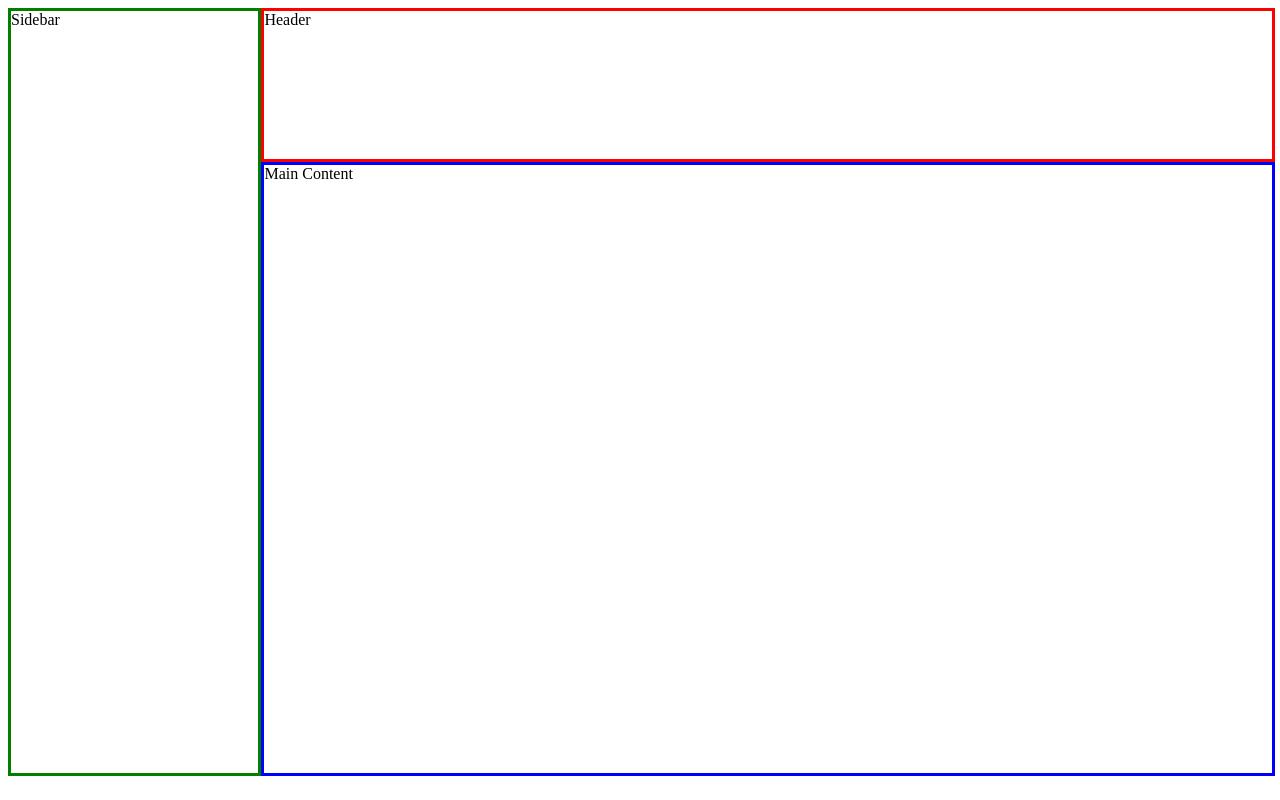
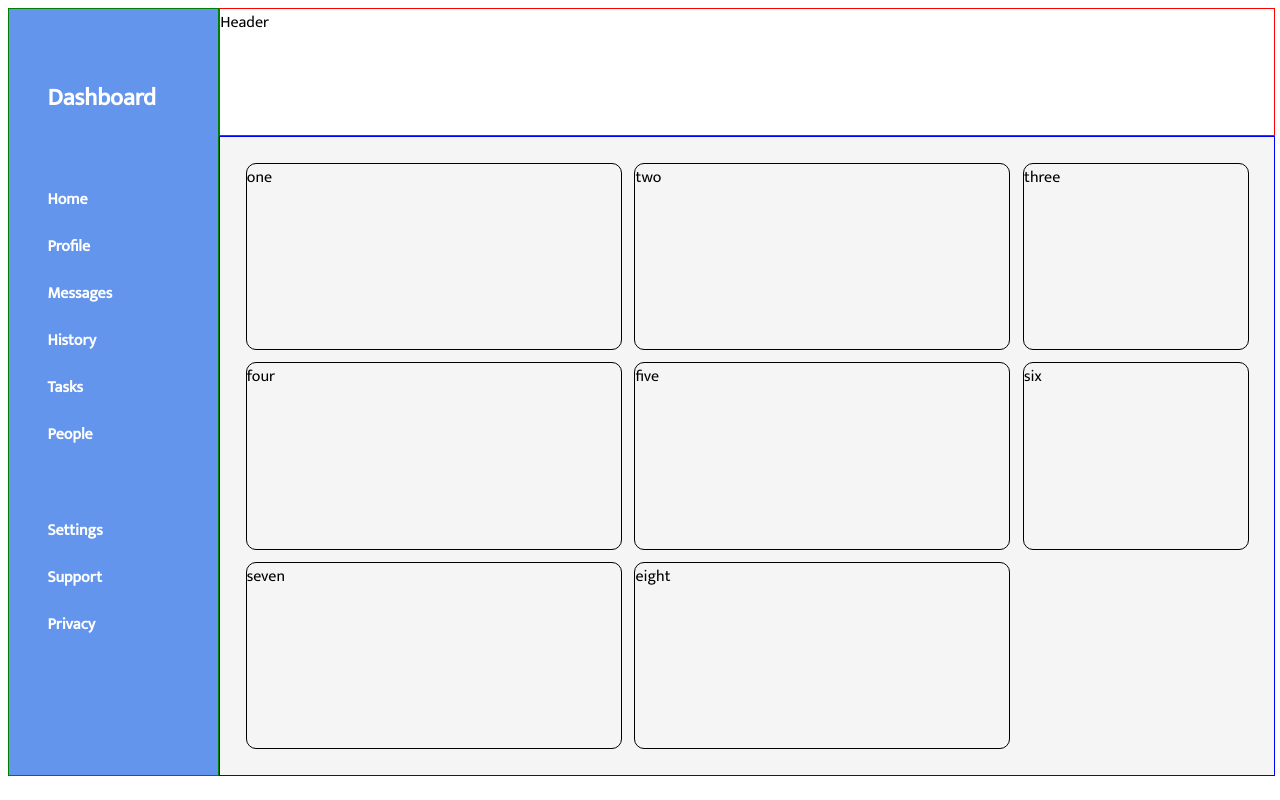
Before and after one commit to etanetan/admin-dashboard, a plain HTML site: page index.html in a window 1280 px wide. Drawn offline with Linux system fonts and the light colour scheme.

Commit message:
added content

```diff
--- a/index.html
+++ b/index.html
@@ -5,13 +5,39 @@
     <meta http-equiv="X-UA-Compatible" content="IE=edge">
     <meta name="viewport" content="width=device-width, initial-scale=1.0">
     <link rel="stylesheet" href="style.css">
+    <link rel="stylesheet" href="https://fonts.googleapis.com/icon?family=Material+Icons">
     <title>Admin Dashboard</title>
 </head>
 <body>
     <div class="container">
-        <div class="sidebar">Sidebar</div>
+        <div class="sidebar">
+            <div class="dashboard">Dashboard</div>
+            <div class="top">
+                <div id="home">Home</div>
+                <div class="content">Profile</div>
+                <div class="conten">Messages</div>
+                <div class="content">History</div>
+                <div class="content">Tasks</div>
+                <div class="content">People</div>
+            </div>
+            <div class="bottom">
+                <div class="content">Settings</div>
+                <div class="content">Support</div>
+                <div class="content">Privacy</div>
+            </div>
+            <div class="dummy"></div>
+        </div>
         <div class="header">Header</div>
-        <div class="maincontent">Main Content</div>
+        <div class="maincontent">
+            <div class="pages">one</div>
+            <div class="pages">two</div>
+            <div class="pages">three</div>
+            <div class="pages">four</div>
+            <div class="pages">five</div>
+            <div class="pages">six</div>
+            <div class="pages">seven</div>
+            <div class="pages">eight</div>
+        </div>
     </div>
 </body>
 </html>
--- a/style.css
+++ b/style.css
@@ -1,19 +1,57 @@
+@import url('https://fonts.googleapis.com/css2?family=Mukta&display=swap');
+
+body {
+    font-family: 'Mukta', sans-serif;
+}
+
 .container {
     display: grid;
     height: 96vh;
     width: 99vw;
-    grid-template: repeat(5,1fr) / repeat(5,1fr);
+    grid-template: .8fr repeat(4,1fr) / .8fr repeat(4,1fr);
 }
 
 .sidebar {
     grid-area: 1 / 1 / 6 / 1;
-    border: 3px solid green;
+    border: 1px solid green;
+    background-color:cornflowerblue;
+
+    display: flex;
+    flex-direction: column;
+    justify-content: space-evenly;
+    color: white;
+    font-weight: 600;
+}
+.sidebar .top, .bottom {
+    display: flex;
+    gap: 20px;
+    flex-direction: column;
+    justify-content: space-around;
+    margin-left: 3vw;
+}
+.dashboard {
+    margin-left: 3vw;
+    font-size: x-large;
 }
 .header {
     grid-area: 1 / 2 / 2 / 6;
-    border: 3px solid red;
+    border: 1px solid red;
 }
 .maincontent {
     grid-area: 2 / 2 / 6 / 6;
-    border: 3px solid blue;
+    border: 1px solid blue;
+    background-color: whitesmoke;
+    display: grid;
+    grid-template: repeat(3,1fr) / repeat(2,1fr) .6fr;
+    padding: 2vw;
+    gap: 1vw;
 }
+.maincontent > * {
+    border: 1px solid black;
+    border-radius: 10px;
+}
+
+
+.sidebar > * > *:hover {
+    text-decoration: underline;
+}
```
